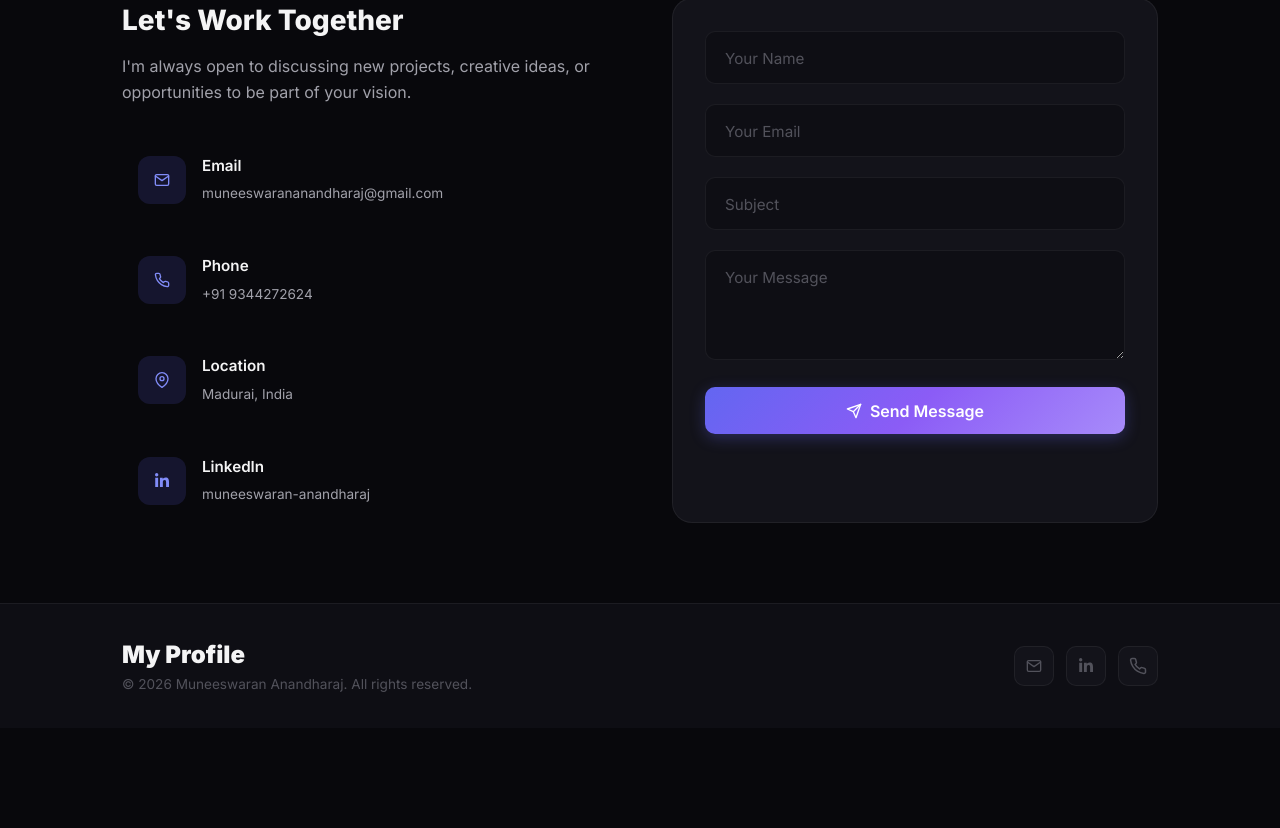
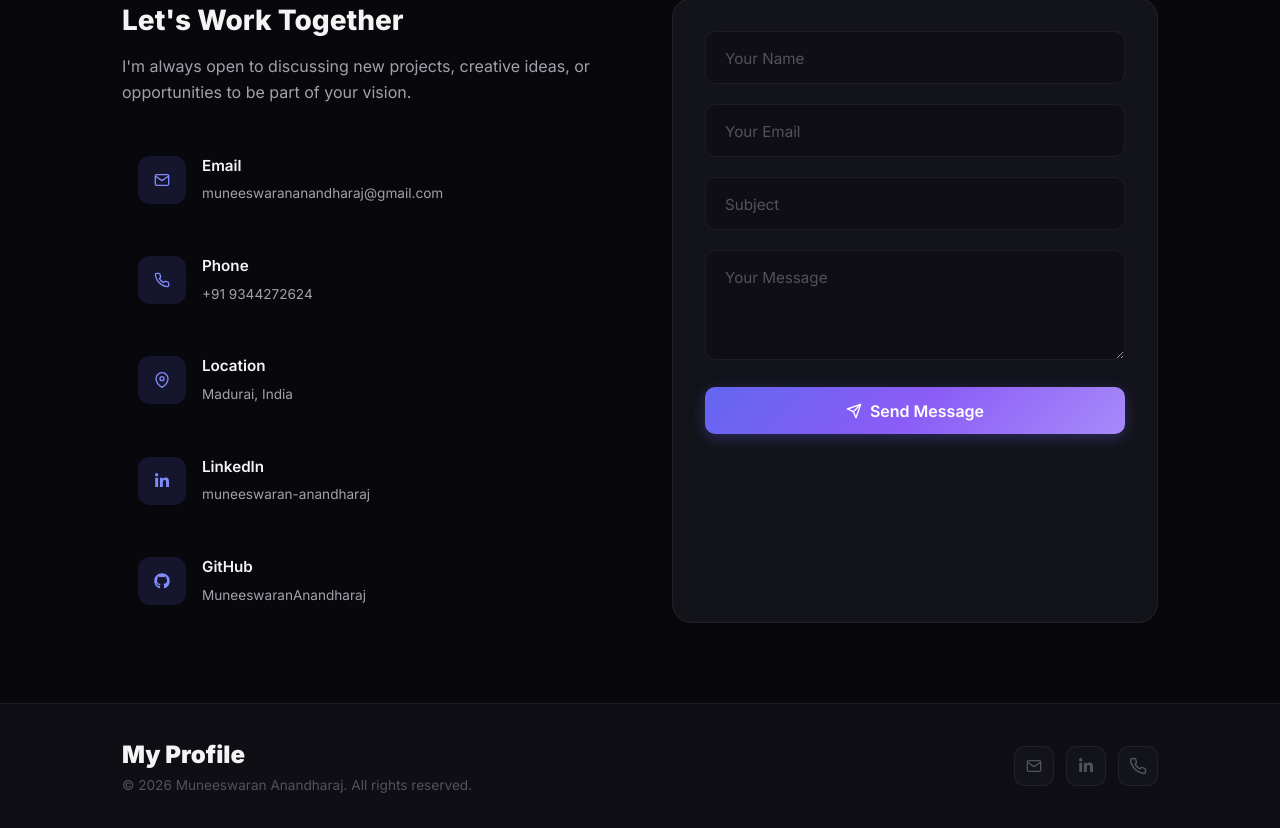
Before and after one commit to MuneeswaranAnandharaj/portfolio, a React (Vite) app: page / in a window 1280 px wide. Shown: the part 5613-6441 px from the top of the page. Before the commit the page ends 6341 px from the top, so only its background shows below. Built offline with nearby package versions, Linux system fonts and the light colour scheme.

Commit message:
Add GitHub profile to contact section

```diff
--- a/src/components/Contact.jsx
+++ b/src/components/Contact.jsx
@@ -1,7 +1,7 @@
 import { useRef, useState } from 'react'
 import { motion, useInView } from 'framer-motion'
 import { FiMail, FiPhone, FiMapPin, FiSend } from 'react-icons/fi'
-import { FaLinkedinIn } from 'react-icons/fa'
+import { FaLinkedinIn, FaGithub } from 'react-icons/fa'
 
 export default function Contact() {
   const ref = useRef(null)
@@ -24,6 +24,7 @@ export default function Contact() {
     { icon: FiPhone, label: 'Phone', value: '+91 9344272624', href: 'tel:+919344272624' },
     { icon: FiMapPin, label: 'Location', value: 'Madurai, India', href: null },
     { icon: FaLinkedinIn, label: 'LinkedIn', value: 'muneeswaran-anandharaj', href: 'https://linkedin.com/in/muneeswaran-anandharaj' },
+    { icon: FaGithub, label: 'GitHub', value: 'MuneeswaranAnandharaj', href: 'https://github.com/MuneeswaranAnandharaj' },
   ]
 
   return (
```
